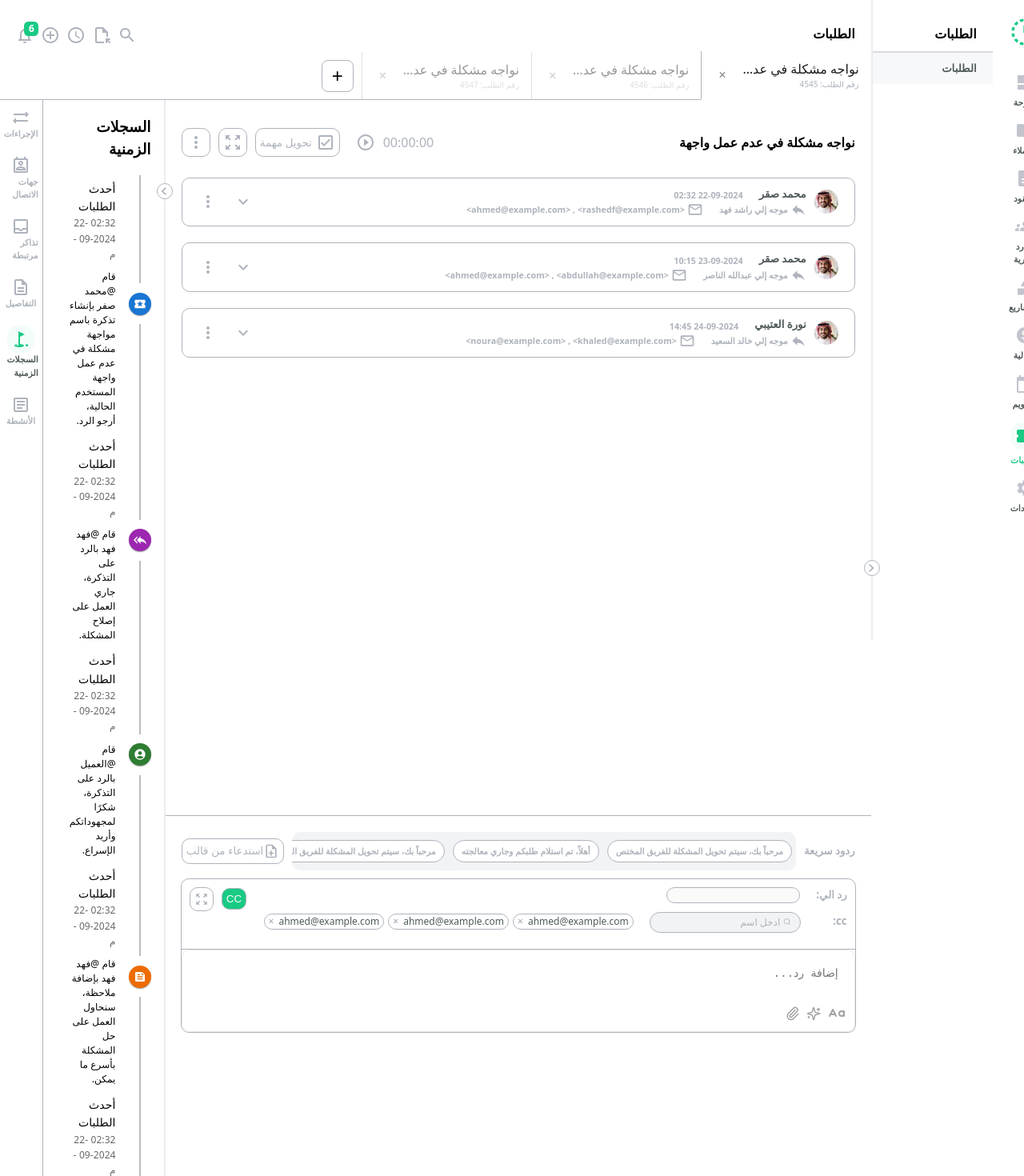
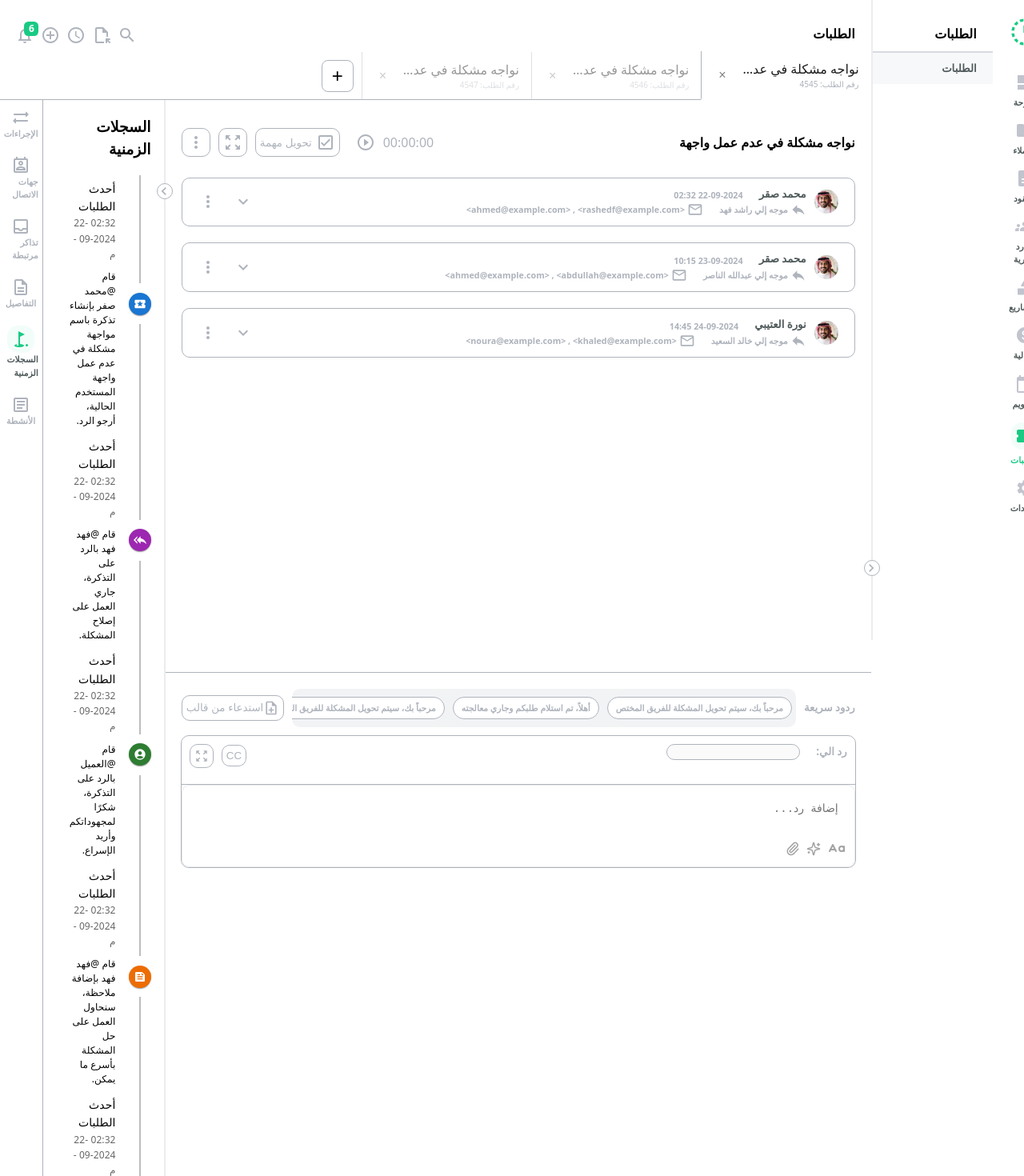
Before and after one commit to amansour13/requests-react-page, a React (Vite) app: page /requests in a window 1280 px wide. Shown: the top 1470 px of the page at 80% size. Built offline with nearby package versions, Linux system fonts and the light colour scheme.

Commit message:
ready for test

```diff
--- a/src/App.css
+++ b/src/App.css
@@ -5,4 +5,5 @@
   align-items: start;
   align-self: start;
   width: 100vw;
+  height: 100vh;
 }
--- a/src/components/TabContent.jsx
+++ b/src/components/TabContent.jsx
@@ -171,7 +171,7 @@ function TabContent(props){
                 <div className='response-main'>
                     <div className='response-main-header'>
                         <div className='response-main-header-btns'>
-                            <button className={cc ? 'btn-type1' : 'btn-type2'} onClick={() => {setCC(!cc)}}>CC</button>
+                            <button className={cc ? 'btn-type2' : 'btn-type1'} onClick={() => {setCC(!cc)}}>CC</button>
                             <button className='btn-type1'> <ZoomOutMapOutlinedIcon sx={{fontSize: '18px'}}/></button>
                         </div>
                         <div className='response-main-header-data'>
@@ -179,7 +179,7 @@ function TabContent(props){
                                 <h5>رد الي:</h5>
                                 <input type="email" name="email" id="email-input" className='text-input' value={emailR} disabled/>
                             </div>
-                            <div className='response-cc-section'>
+                            {cc && <div className='response-cc-section'>
                                 <h5>cc:</h5>
                                 <div className="search-container">
                                     <input type="text" placeholder="ادخل اسم" className="search-input" value={searchValue} onChange={(e) => setSearchValue(e.target.value)}/>
@@ -201,7 +201,7 @@ function TabContent(props){
                                     </div>
                                 </div>
 
-                            </div>
+                            </div>}
                         </div>
                     </div>
                     <div className='response-main-body'>
@@ -224,7 +224,7 @@ function TabContent(props){
                                         <button className="btn-type1 close-reply">
                                             <span className="close-btn">&times;&nbsp;</span>
                                             إلغاء
-                                    </button>
+                                        </button>
                                     </div>
                                 )}
                             </div>
--- a/src/components/leftsidebar.css
+++ b/src/components/leftsidebar.css
@@ -1,9 +1,6 @@
 .left-sidebar{
-    width: 30%;
+    max-width: 400px;
     height: 100%;
-    /* display: flex;
-    flex-direction: column;
-    align-items: start; */
     gap: 12px;
     box-sizing: border-box;
     display: flex;
--- a/src/components/tabcontent.css
+++ b/src/components/tabcontent.css
@@ -5,6 +5,7 @@
     align-items: center;
     flex: 1;
     height: 100%;
+    position: relative;
 }
 
 .message-section{
@@ -16,7 +17,9 @@
     width: 100%;
     padding: 0px 20px;
     box-sizing: border-box;
-    height: 60%;
+    /* height: 45%; */
+    /* flex: 1; */
+    height: 48%;
     overflow: auto;
     scrollbar-width: none;
     -ms-overflow-style: none;
@@ -192,6 +195,7 @@
 }
 
 .response-section{
+
     display: flex;
     flex-direction: column;
     justify-content: start ;
@@ -199,7 +203,7 @@
     width: 100%;
     padding: 20px;
     box-sizing: border-box;
-    height: 40%;
+    height: 100px;
     border-top: solid 1.5px var(--secondary-color);
     gap: 10px;
 }
```
